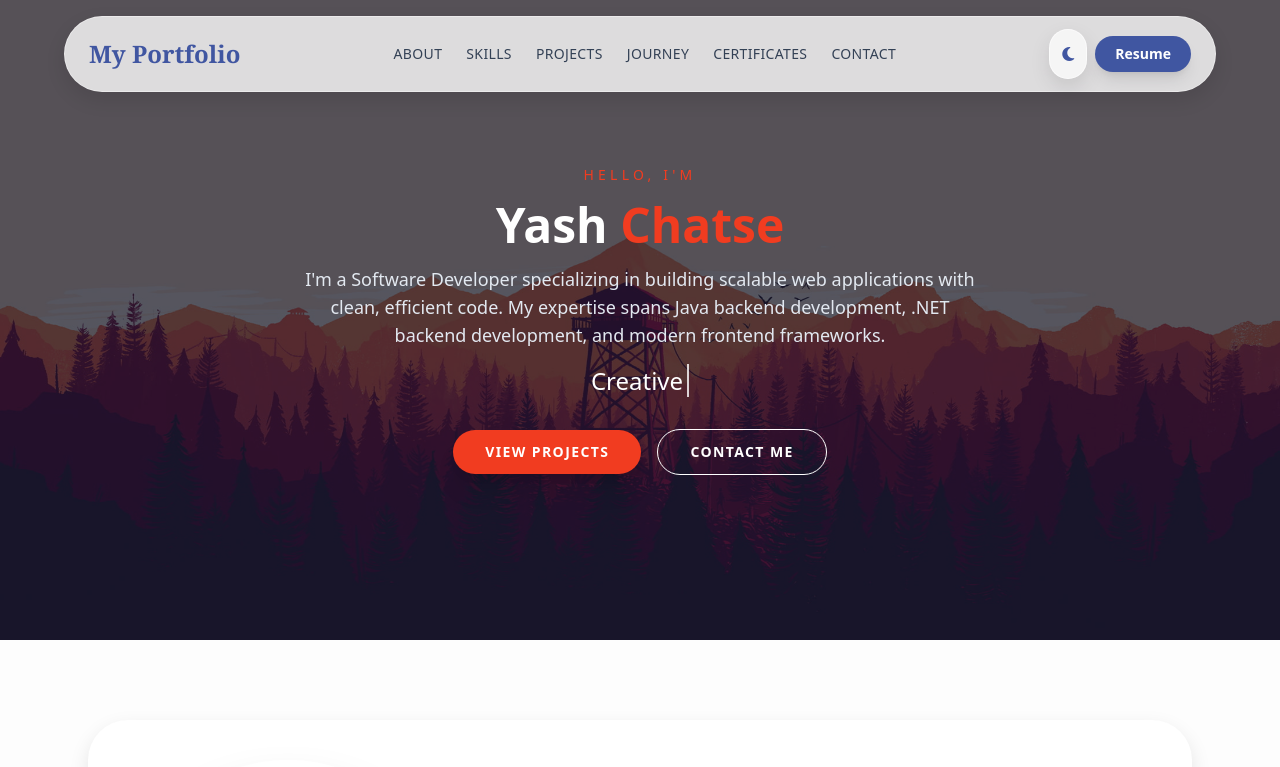
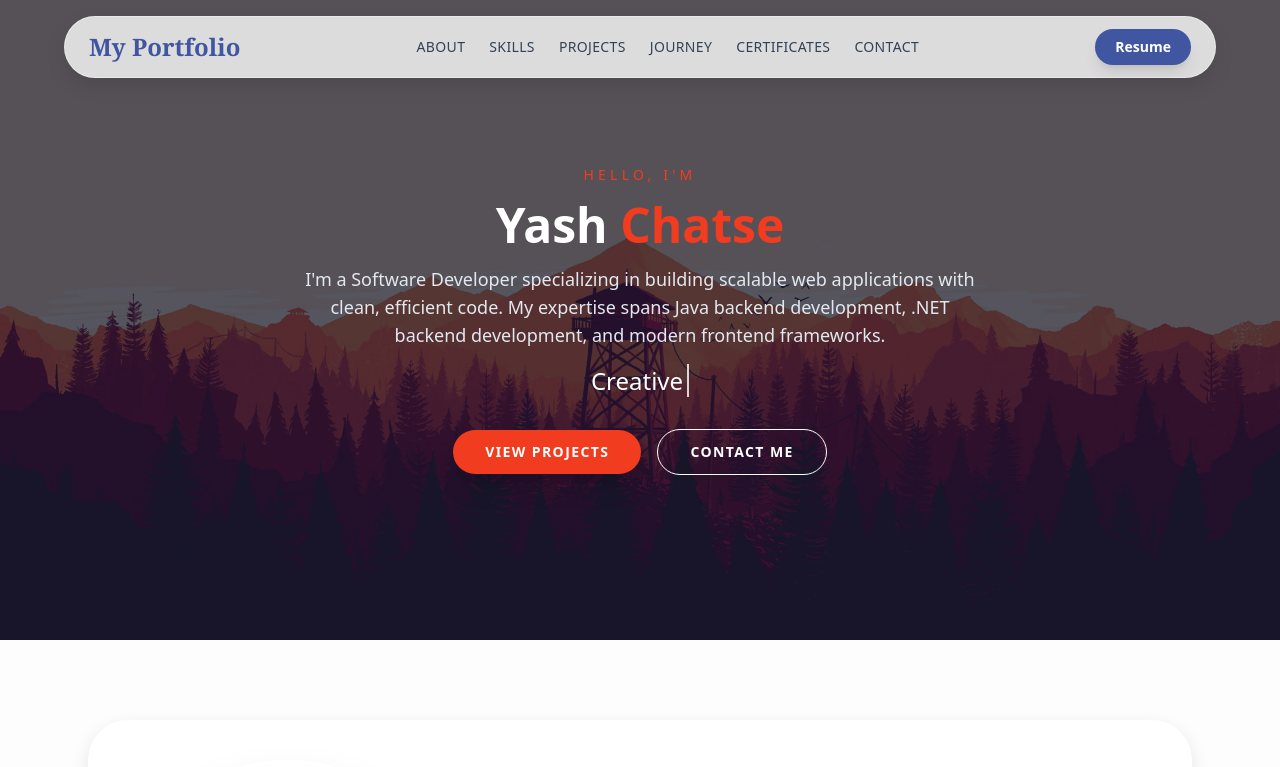
Before and after one commit to Yashchatse/YashChatse.github.io, a React (Vite) app: page / in a window 1280 px wide. Shown: the top 767 px of the page. Built offline with nearby package versions, Linux system fonts and the light colour scheme; a small style sheet from the web is missing.

Commit message:
fix the icon error and light and dark mode remove

```diff
--- a/index.html
+++ b/index.html
@@ -11,11 +11,10 @@
     <link
       rel="stylesheet"
       href="https://cdnjs.cloudflare.com/ajax/libs/font-awesome/6.5.2/css/all.min.css"
-      integrity="sha512-p4VdV36wwh8kM0CPZ/j0s9pMgXu6LEGoJSCrHvlr+eszVj+gDpdY5iBpjsNFmBu4wP1JM9Ayl8KeuM2w5HkugA=="
       crossorigin="anonymous"
       referrerpolicy="no-referrer"
     />
-    <title>Yash Chatse | React Portfolio</title>
+    <title>Yash Chatse | Developer Portfolio</title>
   </head>
   <body>
     <div id="root"></div>
--- a/src/App.tsx
+++ b/src/App.tsx
@@ -95,21 +95,11 @@ const socialLinks = [
     label: 'LinkedIn',
     href: 'https://www.linkedin.com/in/yash-chatse-06398425a/',
   },
-  { icon: 'fa-x-twitter', label: 'Twitter', href: 'https://x.com/' },
-  { icon: 'fa-instagram', label: 'Instagram', href: 'https://instagram.com/' },
+  { icon: 'fa-x-twitter', label: 'Twitter', href: '#' },
+  { icon: 'fa-instagram', label: 'Instagram', href: '#' },
 ]
 
-type Theme = 'light' | 'dark'
-
-const getInitialTheme = (): Theme => {
-  if (typeof window === 'undefined') return 'light'
-  const stored = localStorage.getItem('preferred-theme') as Theme | null
-  if (stored) return stored
-  return window.matchMedia('(prefers-color-scheme: dark)').matches ? 'dark' : 'light'
-}
-
 function App() {
-  const [theme, setTheme] = useState<Theme>(() => getInitialTheme())
   const [headerVisible, setHeaderVisible] = useState(true)
   const [typedText, setTypedText] = useState('')
   const [phraseIndex, setPhraseIndex] = useState(0)
@@ -121,11 +111,6 @@ function App() {
   const [showScrollTop, setShowScrollTop] = useState(false)
 
   const lastScrollRef = useRef(0)
-
-  useEffect(() => {
-    document.documentElement.setAttribute('data-theme', theme)
-    localStorage.setItem('preferred-theme', theme)
-  }, [theme])
 
   useEffect(() => {
     const onScroll = () => {
@@ -193,8 +178,6 @@ function App() {
     }, 1200)
   }
 
-  const themeIcon = theme === 'dark' ? 'fa-sun' : 'fa-moon'
-
   return (
     <div className="min-h-screen bg-muted-bg text-slate-900 dark:bg-slate-950 dark:text-slate-100">
       {/* Header */}
@@ -214,13 +197,6 @@ function App() {
             ))}
           </ul>
           <div className="flex items-center gap-2">
-            <button
-              aria-label="Toggle theme"
-              onClick={() => setTheme((prev) => (prev === 'light' ? 'dark' : 'light'))}
-              className="rounded-full border border-white/60 bg-white/70 p-3 text-primary shadow-soft transition hover:bg-secondary hover:text-white dark:border-slate-800 dark:bg-slate-800"
-            >
-              <i className={`fa-solid ${themeIcon}`}></i>
-            </button>
             <button
               onClick={() => setShowResume(true)}
               className="rounded-full bg-primary px-5 py-2 text-sm font-semibold text-white shadow-lg transition hover:bg-secondary"
--- a/src/index.css
+++ b/src/index.css
@@ -8,14 +8,15 @@
   -webkit-font-smoothing: antialiased;
   -moz-osx-font-smoothing: grayscale;
 }
+html {
+  @apply transition-colors duration-300;
+}
+
 
 body {
-  @apply bg-muted-bg text-slate-900 antialiased transition-colors duration-300;
+  @apply bg-muted-bg text-slate-900 antialiased;
 }
 
-[data-theme='dark'] body {
-  @apply bg-slate-950 text-slate-100;
-}
 
 .section-title {
   @apply text-3xl md:text-4xl font-bold font-georgia text-center text-primary dark:text-indigo-200;
--- a/tailwind.config.js
+++ b/tailwind.config.js
@@ -1,5 +1,6 @@
 /** @type {import('tailwindcss').Config} */
 export default {
+  darkMode: 'class',
   content: ['./index.html', './src/**/*.{js,ts,jsx,tsx}'],
   theme: {
     extend: {
```
Also changed, not shown: 1 other file (tests, documents, lock files or other folders).
